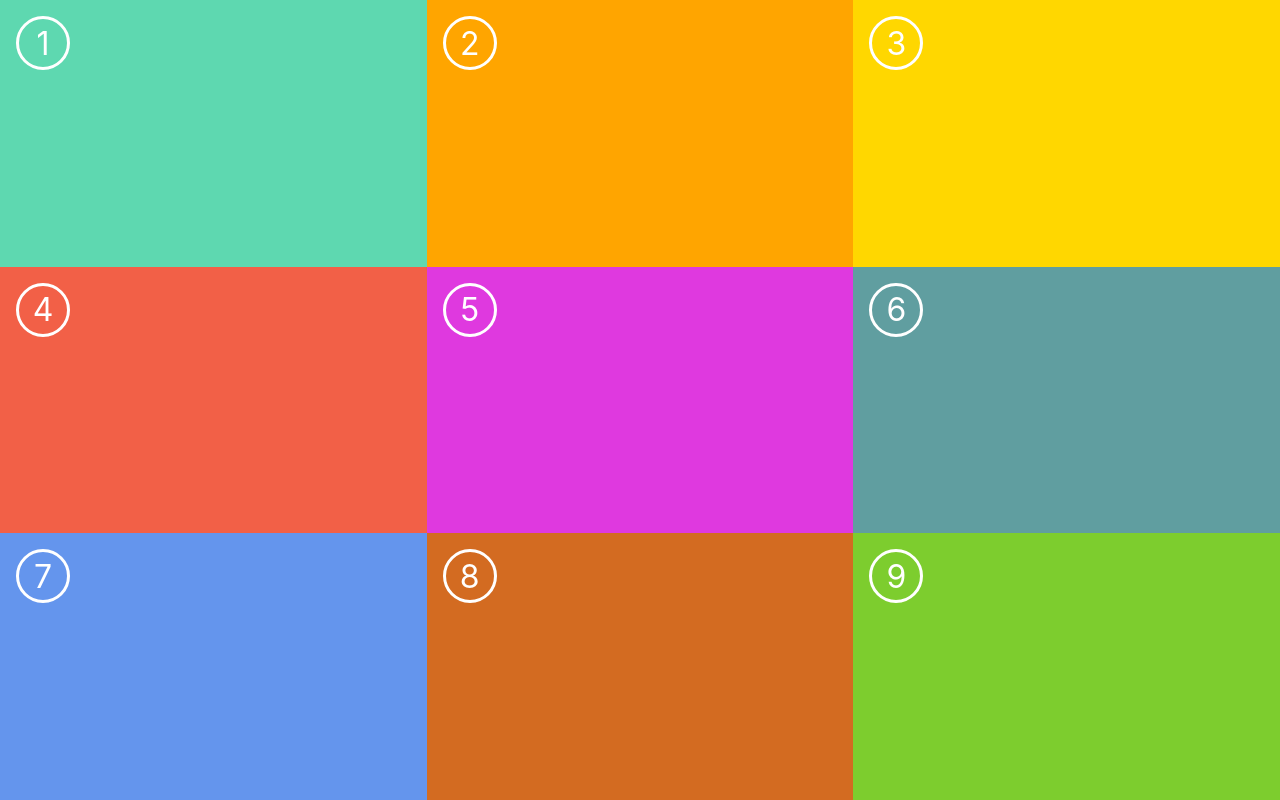
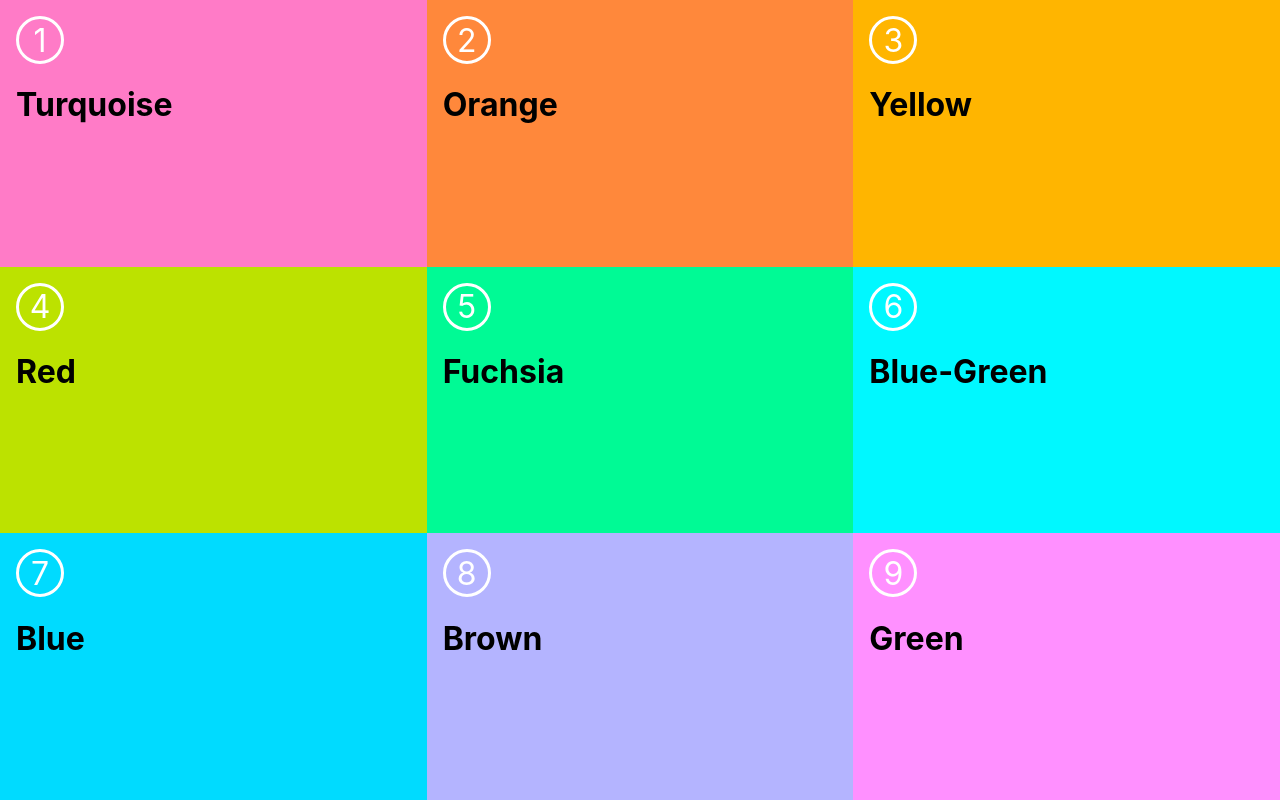
Before and after one commit to Tech-at-DU/transition-examples, a plain HTML site: page squares.html in a window 1280 px wide. Drawn offline with Linux system fonts and the light colour scheme.

Commit message:
Update squares.html

```diff
--- a/squares.html
+++ b/squares.html
@@ -8,15 +8,19 @@
 	<style>
 		:root {
 			--color-bg: #333;
-			--color-1: rgb(94, 216, 176);
-			--color-2: orange;
-			--color-3: gold;
-			--color-4: rgb(242, 96, 71);
-			--color-5: rgb(223, 57, 223);
-			--color-6: rgb(96, 158, 160);
-			--color-7: rgb(100, 149, 237);
-			--color-8: rgb(211, 107, 33);
-			--color-9: rgb(125, 205, 46);
+			--l: 0.85;
+			--c: 0.24;
+			/* These are oklch colors. Changing the hue has less effect on value.
+			Depending on your system they can appear more vibrant than rgb colors. */
+			--color-1: oklch(var(--l) var(--c) 0); /* rgb(94, 216, 176);*/
+			--color-2: oklch(var(--l) var(--c) 40); /* orange; */
+			--color-3: oklch(var(--l) var(--c) 80); /* gold; */
+			--color-4: oklch(var(--l) var(--c) 120); /* rgb(242, 96, 71); */
+			--color-5: oklch(var(--l) var(--c) 160); /* rgb(223, 57, 223); */
+			--color-6: oklch(var(--l) var(--c) 200); /* rgb(96, 158, 160); */
+			--color-7: oklch(var(--l) var(--c) 240); /* rgb(100, 149, 237); */
+			--color-8: oklch(var(--l) var(--c) 280); /* rgb(211, 107, 33); */
+			--color-9: oklch(var(--l) var(--c) 320); /* rgb(125, 205, 46); */
 
       /* TODO: Use these inplace of hard coded values */
 			--third: 33.33%;
@@ -47,6 +51,9 @@
       );
 		}
 
+		* {
+			box-sizing: border-box;
+		}
 
 		body, html {
 			height: 100%;
@@ -59,19 +66,21 @@
 			display: flex;
 			flex-wrap: wrap;
 			height: 100%;
-		}
-
-		.container > div {
+			& > div {
 				width: 33.333%;
 				height: 33.333%;
 				transition: 300ms;
 				/* TODO: can we add some spring? */
-			transition: 1000ms;
+				transition: 500ms;
 				/* TODO: These spring and bounce animations are too "sharp" */
-			transition-timing-function: var(--linear-bounce);
+				/* transition-timing-function: var(--linear-spring); */
 			}
 
-		.square-index {
+		& > .square {
+			padding: 1rem;
+			overflow: hidden;
+
+			& > .square-index {
 				text-decoration: none;
 				font-size: 2rem;
 				color: #fff;
@@ -83,49 +92,72 @@
 				display: flex;
 				justify-content: center;
 				align-items: center;
-			margin: 1rem;
+				transition: 200ms;
+
+				&:hover {
+					color: #333;
+				}
+			}
 		}
 
-    .square.active .square-index {
+    & > .square.active .square-index {
       background-color: #fff;
       color: #333;
-
+			&:hover {
+				color: #fff;
+				background-color: #333;
+			}
     }
 
-		.container > div:nth-child(1) {
+		& .content {
+			/* border: 1px solid; */
+			font-size: 2rem;
+			font-weight: 100;
+			height: 100%;
+			overflow: hidden;
+			opacity: 0;
+			transition: 400ms;
+		}
+
+		& .active .content {
+			opacity: 1;
+		}
+
+		& > div:nth-child(1) {
 			background-color: var(--color-1);
 		}
 
-		.container > div:nth-child(2) {
+		& > div:nth-child(2) {
 			background-color: var(--color-2);
 		}
 
-		.container > div:nth-child(3) {
+		& > div:nth-child(3) {
 			background-color: var(--color-3);
 		}
 
-		.container > div:nth-child(4) {
+		& > div:nth-child(4) {
 			background-color: var(--color-4);
 		}
 
-		.container > div:nth-child(5) {
+		& > div:nth-child(5) {
 			background-color: var(--color-5);
 		}
 
-		.container > div:nth-child(6) {
+		& > div:nth-child(6) {
 			background-color: var(--color-6);
 		}
 
-		.container > div:nth-child(7) {
+		& > div:nth-child(7) {
 			background-color: var(--color-7);
 		}
 
-		.container > div:nth-child(8) {
+		& > div:nth-child(8) {
 			background-color: var(--color-8);
 		}
 
-		.container > div:nth-child(9) {
+		& > div:nth-child(9) {
 			background-color: var(--color-9);
+		}
 	}
 
 	</style>
@@ -135,47 +167,74 @@
 
 		<div class="square" data-row="0" data-col="0">
 			<a class="square-index" href="#">1</a>
-			<div class="content"></div>
+			<h1>Turquoise</h1>
+			<div class="content">
+				Turquoise means open communication and clarity of thought. The color turquoise helps to open the lines of communication between the heart and the spoken word. It presents as a friendly and happy color enjoying life. In color psychology, turquoise controls and heals the emotions creating emotional balance and stability.
+			</div>
 		</div>
 
 		<div class="square" data-row="0" data-col="1">
 			<a class="square-index" href="#">2</a>
-			<div class="content"></div>
+			<h1>Orange</h1>
+			<div class="content">
+				The psychology of orange in North America tells us that the color has traditionally been a symbol of optimism, happiness, enthusiasm and youthful connections. It is also considered a spiritual color and an autumnal season color. On the negative side, orange can elicit feelings of arrogance, pride, and impatience.
+			</div>
 		</div>
 
 		<div class="square" data-row="0" data-col="2">
 			<a class="square-index" href="#">3</a>
-			<div class="content"></div>
+			<h1>Yellow</h1>
+			<div class="content">
+				The psychology of the color yellow tells us that the color has traditionally been a symbol of joyfulness, happiness, and energy and is associated with summer months. While on the other hand, it also symbolized caution and cowardice and irritates people in certain shades.
+			</div>
 		</div>
 
 		<div class="square" data-row="1" data-col="0">
 			<a class="square-index" href="#">4</a>
-			<div class="content"></div>
+			<h1>Red</h1>
+			<div class="content">
+				Since red is the color of blood, it has historically been associated with sacrifice, danger, and courage. Modern surveys in Europe and the United States show red is also the color most commonly associated with heat, activity, passion, sexuality, anger, love, and joy.
+			</div>
 		</div>
 
 		<div class="square" data-row="1" data-col="1">
 			<a class="square-index" href="#">5</a>
-			<div class="content"></div>
+			<h1>Fuchsia</h1>
+			<div class="content">
+				In color psychology, fuchsia is believed to inspire assurance and assertiveness.
+			</div>
 		</div>
 
 		<div class="square" data-row="1" data-col="2">
 			<a class="square-index" href="#">6</a>
-			<div class="content"></div>
+			<h1>Blue-Green</h1>
+			<div class="content">
+				What does blue-green symbolize? Blue-green combines blue's tranquility with green's vitality, symbolizing serenity, healing, and renewal. It embodies the concept of water and Earth's protective, nurturing qualities, suggesting life, health, and well-being.
+			</div>
 		</div>
 
 		<div class="square" data-row="2" data-col="0">
 			<a class="square-index" href="#">7</a>
-			<div class="content"></div>
+			<h1>Blue</h1>
+			<div class="content">
+				It is the color of the ocean and the sky; it often symbolizes serenity, stability, inspiration, or wisdom. It can be a calming color, and symbolize reliability. In the Catholic Church, the Virgin Mary is most often depicted wearing blue, to symbolize being "full of grace" by divine favor.
+			</div>
 		</div>
 
 		<div class="square" data-row="2" data-col="1">
 			<a class="square-index" href="#">8</a>
-			<div class="content"></div>
+			<h1>Brown</h1>
+			<div class="content">
+				In many Western cultures, the color brown has taken back its original meaning of earthy. It's used to depict sustainability, health, nurturing, and dependability. Multiple trusted, longstanding brands feature brown prominently in their logos and marketing, including UPS, M&Ms, and JP Morgan.
+			</div>
 		</div>
 
 		<div class="square" data-row="2" data-col="2">
 			<a class="square-index" href="#">9</a>
-			<div class="content"></div>
+			<h1>Green</h1>
+			<div class="content">
+				Green is a very down-to-earth color. It can represent new beginnings and growth. It also signifies renewal and abundance. Alternatively, green can also represent envy or jealousy, and a lack of experience.
+			</div>
 		</div>
 
 	</div>
```
Lines whose indentation alone changed are shown as unchanged.
